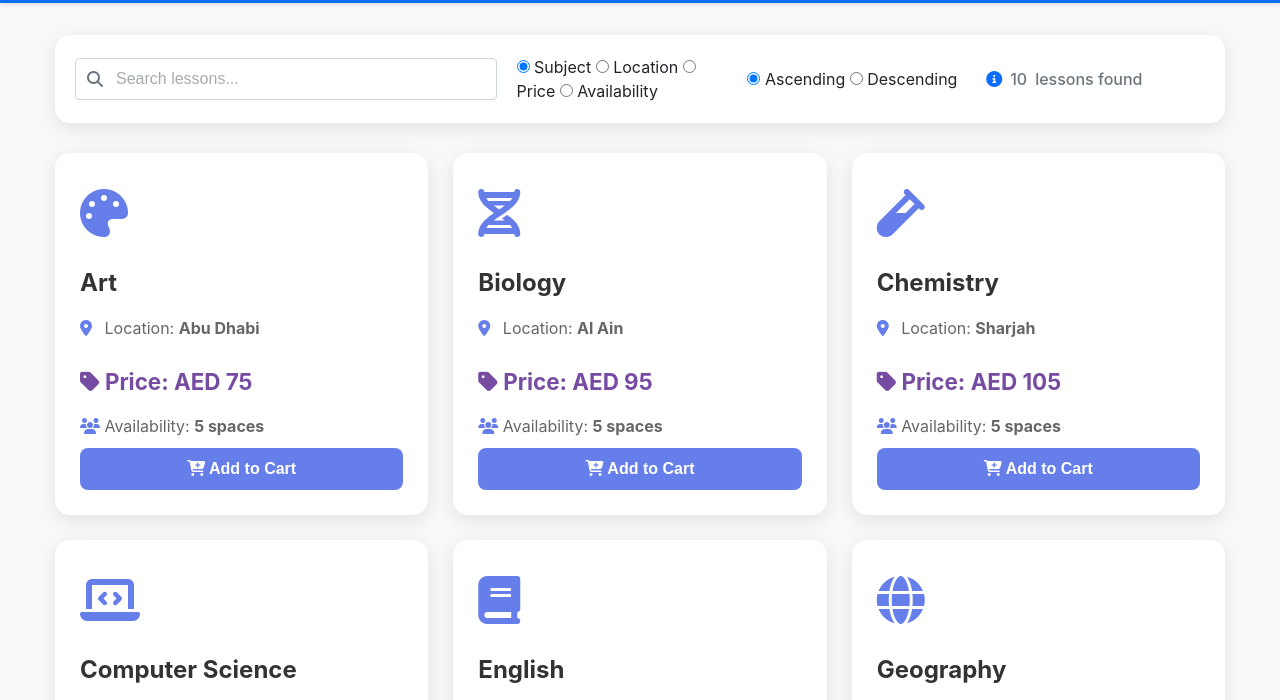
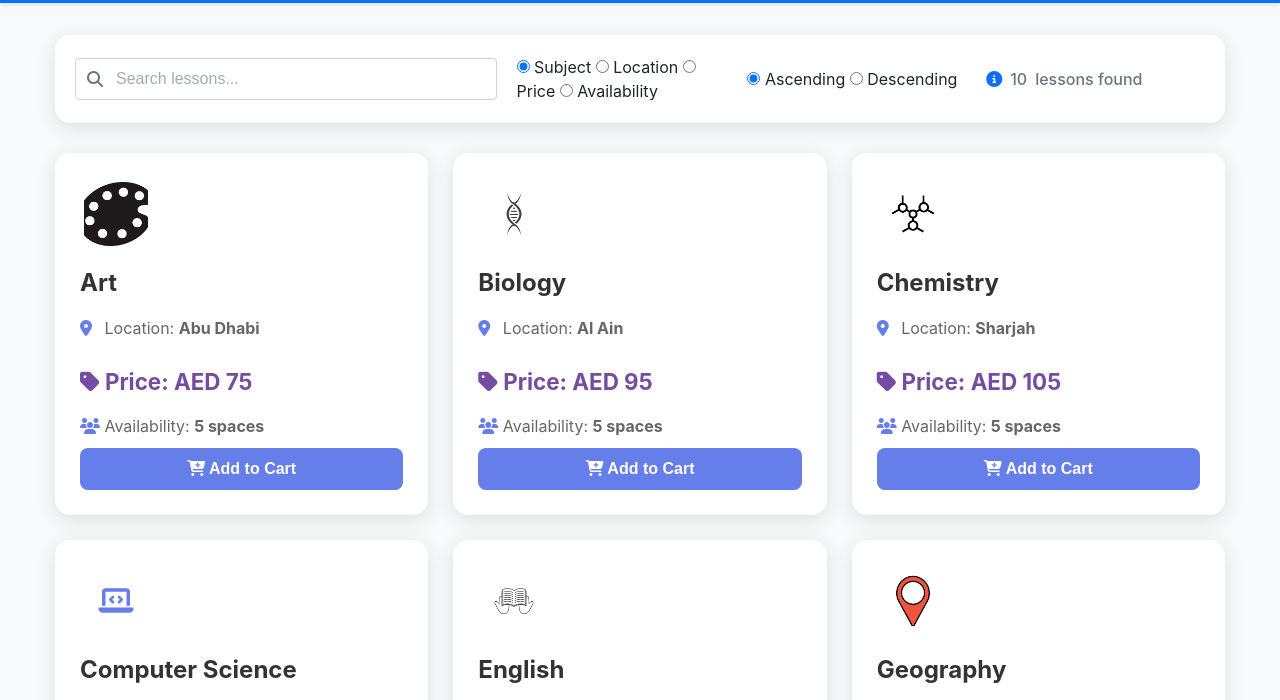
Before and after one commit to AryaSamag/CST3114-Full-Stack-Software-App-Development--F, a plain HTML site: page index.html in a window 1280 px wide. Shown: the part 71-771 px from the top of the page. Drawn offline with nearby package versions, Linux system fonts and the light colour scheme.

Commit message:
added images as symbols to the subject

```diff
--- a/index.html
+++ b/index.html
@@ -61,7 +61,14 @@
             <div class="lessons-grid">
                 <div v-for="lesson in sortedLessons" :key="lesson.id" class="lesson-card">
                     <div class="lesson-icon">
-                        <i :class="lesson.icon"></i>
+                        <img
+                            v-if="!lesson.imageMissing"
+                            :src="getImagePath(lesson.subject)"
+                            :alt="lesson.subject + ' icon'"
+                            @error="onImgError($event, lesson)"
+                            class="lesson-img"
+                        >
+                        <i v-else :class="lesson.icon"></i>
                     </div>
                     <h3>{{ lesson.subject }}</h3>
                     <div class="lesson-info">
@@ -337,6 +344,25 @@
                     orderSubmitted: false
                 };
             },
+            mounted() {
+                // Preload subject images and mark which lessons have images available.
+                this.lessons.forEach(lesson => {
+                    // Optimistically set missing until confirmed
+                    this.$set(lesson, 'imageMissing', true);
+
+                    // Preload the image to check availability
+                    const img = new Image();
+                    img.onload = () => {
+                        // Image exists and loaded
+                        this.$set(lesson, 'imageMissing', false);
+                    };
+                    img.onerror = () => {
+                        // Image not found or failed to load
+                        this.$set(lesson, 'imageMissing', true);
+                    };
+                    img.src = this.getImagePath(lesson.subject);
+                });
+            },
             computed: {
                 sortedLessons() {
                     let lessons = this.searchQuery ? this.filteredLessons : this.lessons;
@@ -502,8 +528,28 @@
                                String(lesson.spaces).includes(query);
                     });
                 }
+                ,
+                // Returns a normalized image path for a given subject.
+                // Example: "Computer Science" -> "images/computer-science.png"
+                getImagePath(subject) {
+                    const fileName = String(subject)
+                        .toLowerCase()
+                        .replace(/[^a-z0-9]+/g, '-')
+                        .replace(/(^-|-$)/g, '');
+
+                    return `images/${fileName}.png`;
+                },
+                // When an image fails to load, mark the lesson so the template
+                // will render the original Font Awesome icon as a fallback.
+                onImgError(event, lesson) {
+                    // Create a reactive property imageMissing for the lesson
+                    // so v-if will switch to the fallback icon.
+                    this.$set(lesson, 'imageMissing', true);
+                    try { event.target.style.display = 'none'; } catch (e) {}
+                }
             }
         }).$mount('#app');
+
     </script>
 </body>
 </html>
--- a/style.css
+++ b/style.css
@@ -283,6 +283,28 @@ select.form-control:focus {
     font-size: 3em;
     color: #667eea;
     margin-bottom: 15px;
+    /* Ensure the icon area reserves space for images */
+    width: 72px;
+    height: 72px;
+    display: flex;
+    align-items: center;
+    justify-content: center;
+}
+
+/* Image shown for lessons (subject images). This respects the
+   existing card layout and sizes the image consistently. */
+.lesson-img {
+    width: 64px;
+    height: 64px;
+    object-fit: cover; /* preserve aspect, crop if needed */
+    border-radius: 8px;
+    display: block;
+}
+
+.lesson-icon i {
+    /* If the fallback icon is shown, center and size it within the
+       reserved icon box. */
+    font-size: 1.75rem;
 }
 
 .lesson-card h3 {
```
Also changed, not shown: images/History.png (added), images/art.png (added), images/biology.png (added), images/chemistry.png (added), images/computer.png (added), images/english.png (added), images/geography.png (added), images/mathematics.png (added), images/physics.png (added), images/science.png (added).
